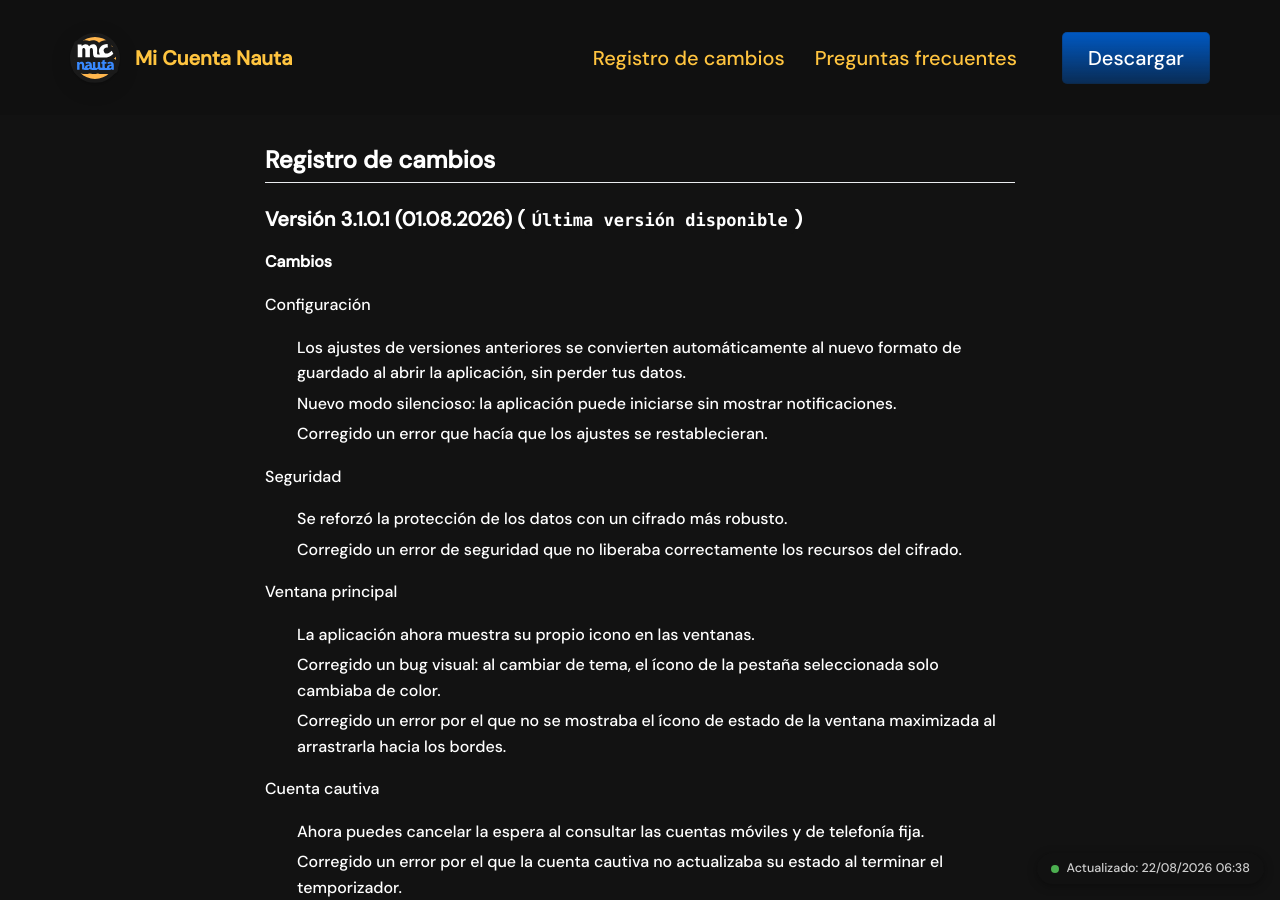
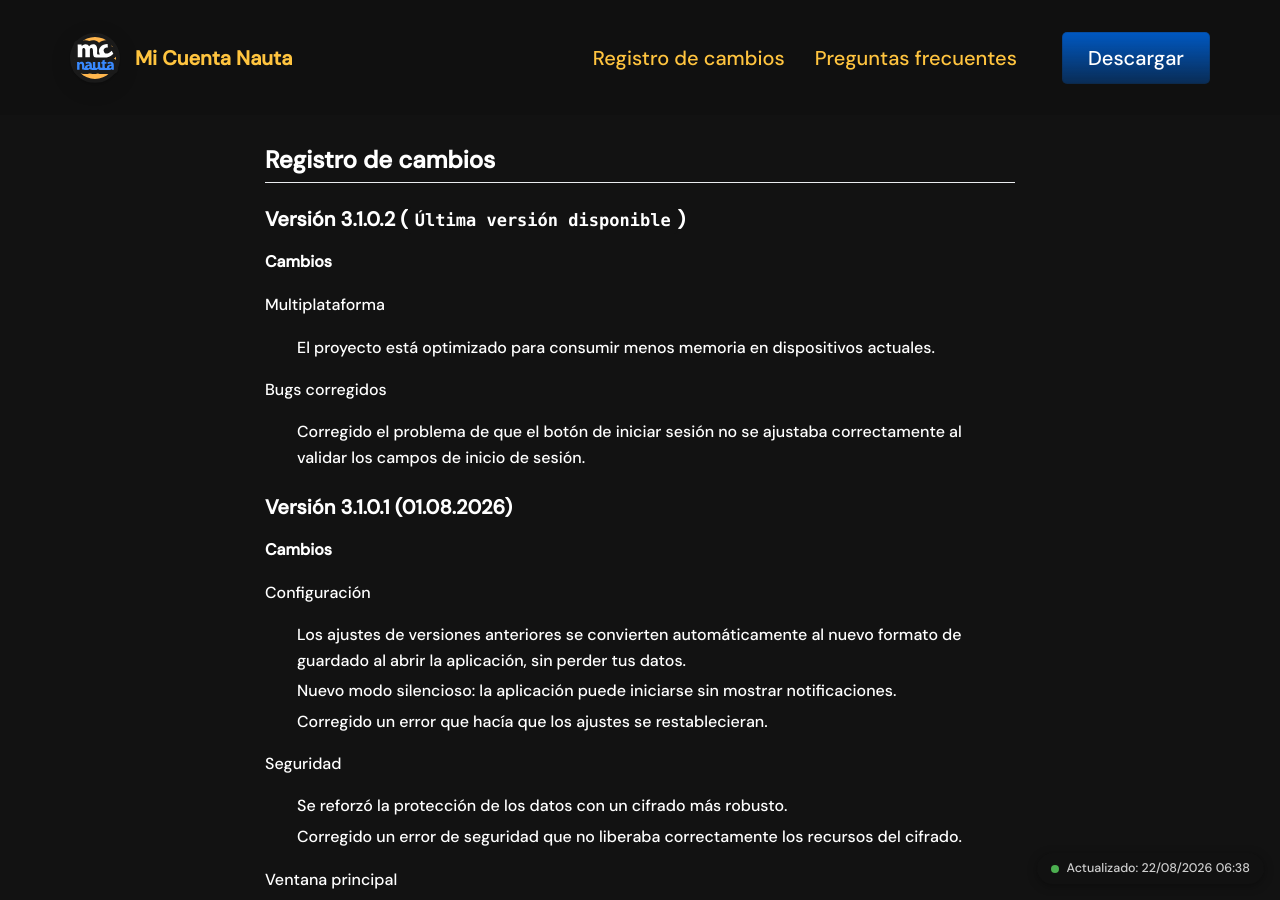
Before and after one commit to micuentanauta/micuentanauta.github.io, a Jekyll site: the page built from _pages/changelog.md, in a window 1280 px wide and 900 px high. Built offline with Jekyll 4.4.1, drawn with Linux system fonts in a browser that asks for light colours.

Commit message:
release: v3.1.0.2 (net48)

```diff
--- a/_config.yml
+++ b/_config.yml
@@ -5,16 +5,16 @@ url: https://micuentanauta.github.io # Required for canonical URLs, sitemap and
 
 # windows_link                              : downloads/windows/mcn-2.0.2021.1005beta.rar
 # windows_link                              : https://bit.ly/mcn2020211006betasetup
-windows_link: https://bit.ly/mcn3101
+windows_link: https://bit.ly/mcn3102
 
 # Organización oficial (SEO de marca y metadatos de publicación)
 organization_url: https://github.com/micuentanauta
 
 # Metadatos del archivo que distribuye windows_link (se muestran junto al botón).
 # download_sha256 debe coincidir con el archivo que sirve el enlace corto.
-download_date: 2026.08.11
+download_date: 2026.08.20
 download_size_mb: 5.2
-download_sha256: CCE1B6E9782E9DD3C93FAFD7F18AFA783127E60CCC60108CB9D92770D00A6DE9
+download_sha256: 32B8111F0DA5152CA73D3F09D5D501BEDF0BEE1AFA9ACD48DEA8FBC7057933DF
 # App Info
 ios_app_id: # Required. Enter iOS app ID to automatically populate name, price and icons (e.g. 718043190).
 ios_app_country: # Required outside USA. Enter 2 letter country code as in https://en.wikipedia.org/wiki/ISO_3166-1_alpha-2
@@ -27,7 +27,7 @@ contact_form: https://formspree.io/f/mnndkyaw
 
 app_icon: assets/mcn-icon.svg # Automatically populates if not set and if iOS app ID is set.  Otherwise enter path to icon file manually.
 app_name: Mi Cuenta Nauta # Automatically populates if not set and if iOS app ID is set.  Otherwise enter manually.
-app_version: v3.1.0.1
+app_version: v3.1.0.2
 app_description: Mi Cuenta Nauta facilita la interacción con ETECSA y te permite un entorno seguro a la hora de conectarse a internet
 
 enable_smart_app_banner: false # Set to true to show a smart app banner at top of page on mobile devices.
--- a/_pages/changelog.md
+++ b/_pages/changelog.md
@@ -7,8 +7,17 @@ layout: page
 
 ## Registro de cambios
 
+### **Versión 3.1.0.2** (`Última versión disponible`)
 
-### **Versión 3.1.0.1** (01.08.2026) (`Última versión disponible`)
+**Cambios**
+
+Multiplataforma
+* El proyecto está optimizado para consumir menos memoria en dispositivos actuales.
+
+Bugs corregidos
+* Corregido el problema de que el botón de iniciar sesión no se ajustaba correctamente al validar los campos de inicio de sesión.
+
+### **Versión 3.1.0.1** (01.08.2026)
 
 **Cambios**
 
```
Also changed, not shown: api/micuentanauta_updates.json (+14 -5 lines), 1 other file.
